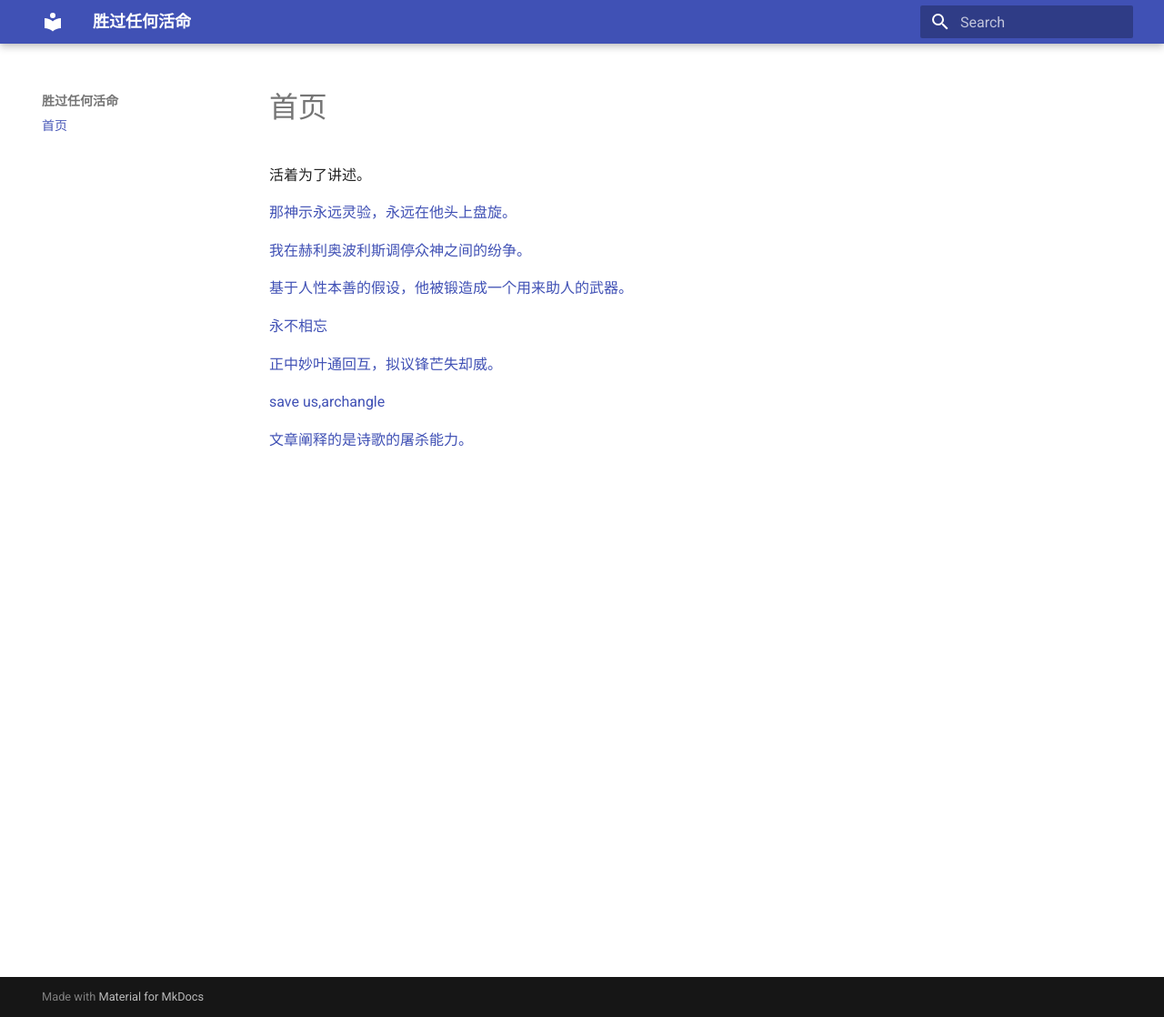
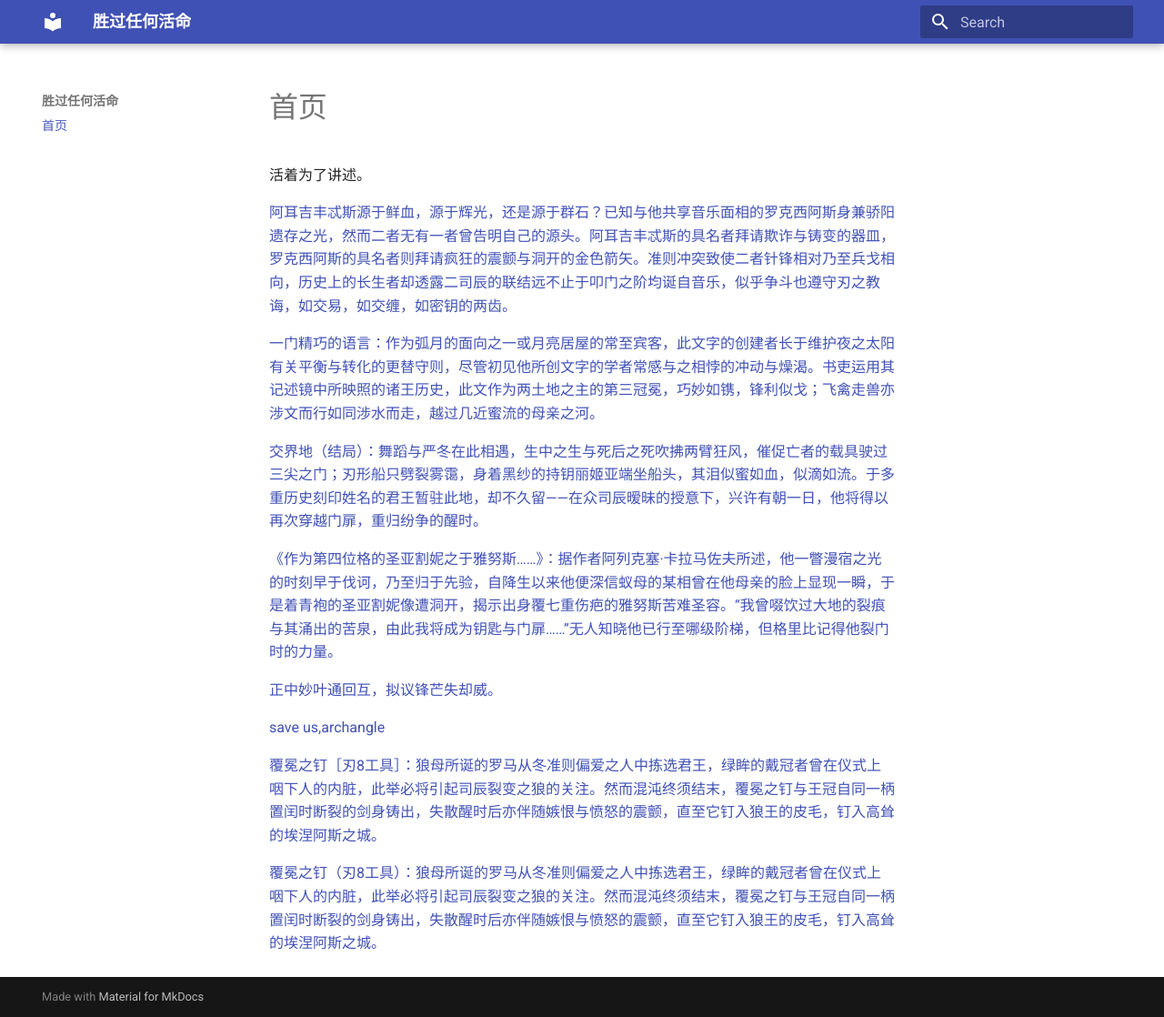
Before and after one commit to 2421bet-coder/my-personal-website, an MkDocs documentation site: the page built from docs/index.md, in a window 1280 px wide and 1118 px high. Shown: the whole window at 91% size. Built offline with MkDocs 1.6.1 and Material for MkDocs 9.7.7, drawn with Linux system fonts in a browser that asks for light colours.

Commit message:
pre update pages

```diff
--- a/docs/index.md
+++ b/docs/index.md
@@ -1,15 +1,17 @@
 活着为了讲述。
 
-[那神示永远灵验，永远在他头上盘旋。](apollo.md)
+[阿耳吉丰忒斯源于鲜血，源于辉光，还是源于群石？已知与他共享音乐面相的罗克西阿斯身兼骄阳遗存之光，然而二者无有一者曾告明自己的源头。阿耳吉丰忒斯的具名者拜请欺诈与铸变的器皿，罗克西阿斯的具名者则拜请疯狂的震颤与洞开的金色箭矢。准则冲突致使二者针锋相对乃至兵戈相向，历史上的长生者却透露二司辰的联结远不止于叩门之阶均诞自音乐，似乎争斗也遵守刃之教诲，如交易，如交缠，如密钥的两齿。](apollo.md)
 
-[我在赫利奥波利斯调停众神之间的纷争。](thoth.md)
+[一门精巧的语言：作为弧月的面向之一或月亮居屋的常至宾客，此文字的创建者长于维护夜之太阳有关平衡与转化的更替守则，尽管初见他所创文字的学者常感与之相悖的冲动与燥渴。书吏运用其记述镜中所映照的诸王历史，此文作为两土地之主的第三冠冕，巧妙如镌，锋利似戈；飞禽走兽亦涉文而行如同涉水而走，越过几近蜜流的母亲之河。](thoth.md)
 
-[基于人性本善的假设，他被锻造成一个用来助人的武器。](arthur.md)
+[交界地（结局）：舞蹈与严冬在此相遇，生中之生与死后之死吹拂两臂狂风，催促亡者的载具驶过三尖之门；刃形船只劈裂雾霭，身着黑纱的持钥丽姬亚端坐船头，其泪似蜜如血，似滴如流。于多重历史刻印姓名的君王暂驻此地，却不久留——在众司辰暧昧的授意下，兴许有朝一日，他将得以再次穿越门扉，重归纷争的醒时。](arthur.md)
 
-[永不相忘](als.md)
+[《作为第四位格的圣亚割妮之于雅努斯……》：据作者阿列克塞·卡拉马佐夫所述，他一瞥漫宿之光的时刻早于伐诃，乃至归于先验，自降生以来他便深信蚁母的某相曾在他母亲的脸上显现一瞬，于是着青袍的圣亚割妮像遭洞开，揭示出身覆七重伤疤的雅努斯苦难圣容。“我曾啜饮过大地的裂痕与其涌出的苦泉，由此我将成为钥匙与门扉……”无人知晓他已行至哪级阶梯，但格里比记得他裂门时的力量。](als.md)
 
 [正中妙叶通回互，拟议锋芒失却威。](naza.md)
 
 [save us,archangle](mkl.md)
 
-[文章阐释的是诗歌的屠杀能力。](sly.md)
+[覆冕之钉［刃8工具］：狼母所诞的罗马从冬准则偏爱之人中拣选君王，绿眸的戴冠者曾在仪式上咽下人的内脏，此举必将引起司辰裂变之狼的关注。然而混沌终须结末，覆冕之钉与王冠自同一柄置闰时断裂的剑身铸出，失散醒时后亦伴随嫉恨与愤怒的震颤，直至它钉入狼王的皮毛，钉入高耸的埃涅阿斯之城。](sly.md)
+
+[覆冕之钉（刃8工具）：狼母所诞的罗马从冬准则偏爱之人中拣选君王，绿眸的戴冠者曾在仪式上咽下人的内脏，此举必将引起司辰裂变之狼的关注。然而混沌终须结末，覆冕之钉与王冠自同一柄置闰时断裂的剑身铸出，失散醒时后亦伴随嫉恨与愤怒的震颤，直至它钉入狼王的皮毛，钉入高耸的埃涅阿斯之城。](enki.md)
```
